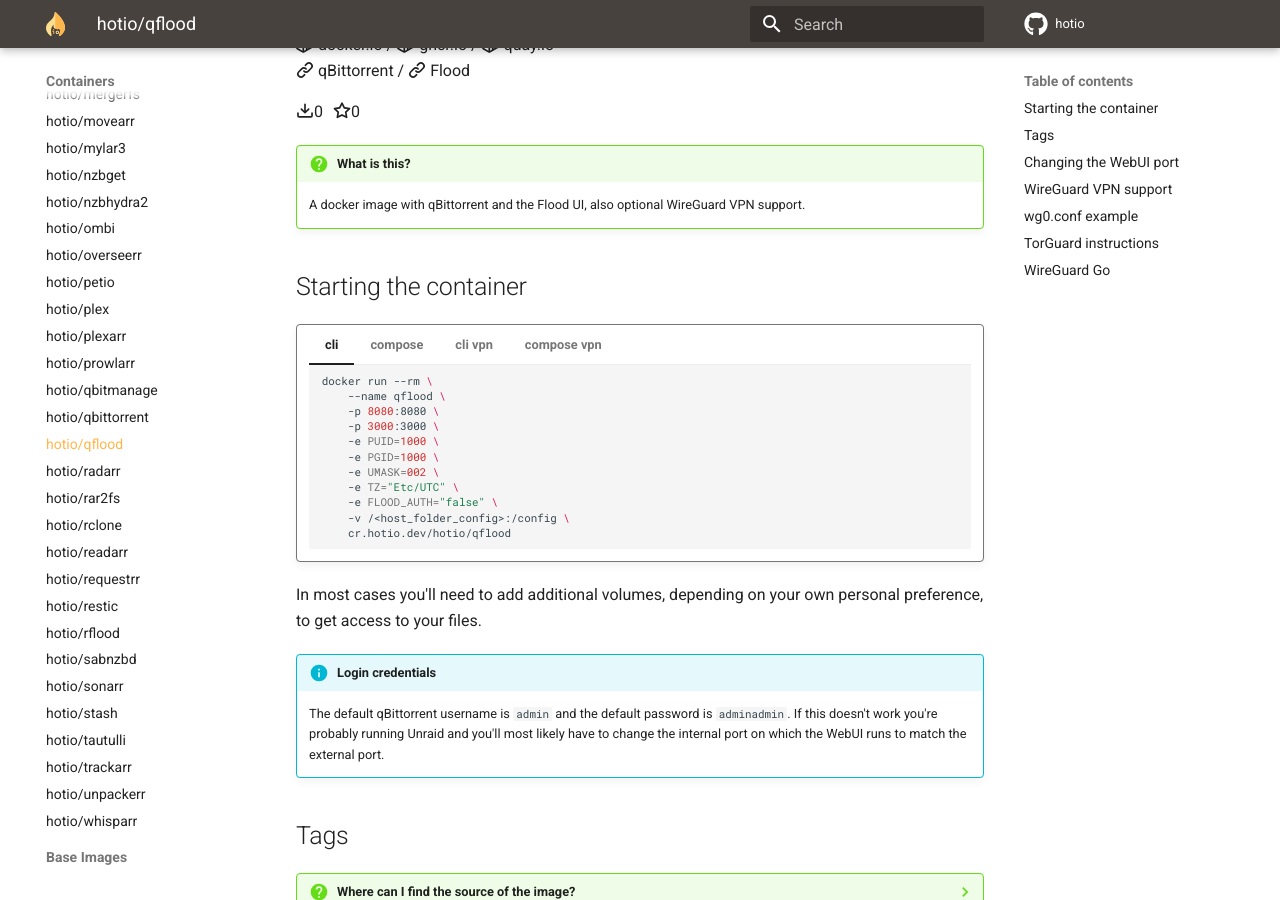
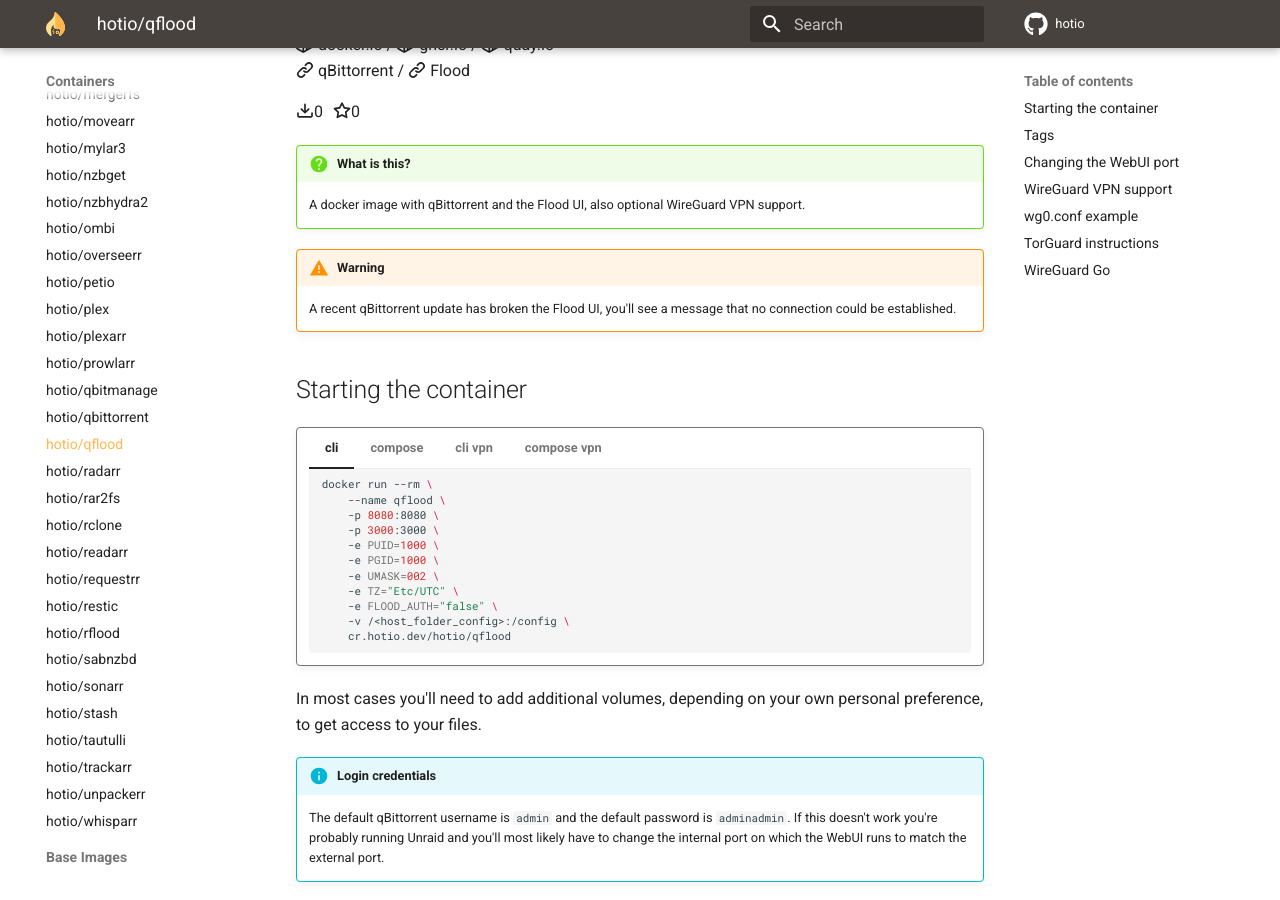
Before and after one commit to hotio/website, an MkDocs documentation site: the page built from docs/containers/qflood.md, in a window 1280 px wide and 900 px high, scrolled down 367 px. Built offline with MkDocs 1.6.1 and Material for MkDocs 9.7.7, drawn with Linux system fonts in a browser that asks for light colours.

Commit message:
add warning

```diff
--- a/docs/containers/qflood.md
+++ b/docs/containers/qflood.md
@@ -12,6 +12,9 @@
 !!! question "What is this?"
 
     A docker image with qBittorrent and the Flood UI, also optional WireGuard VPN support.
+
+!!! warning
+    A recent qBittorrent update has broken the Flood UI, you'll see a message that no connection could be established.
 
 ## Starting the container
 
```
